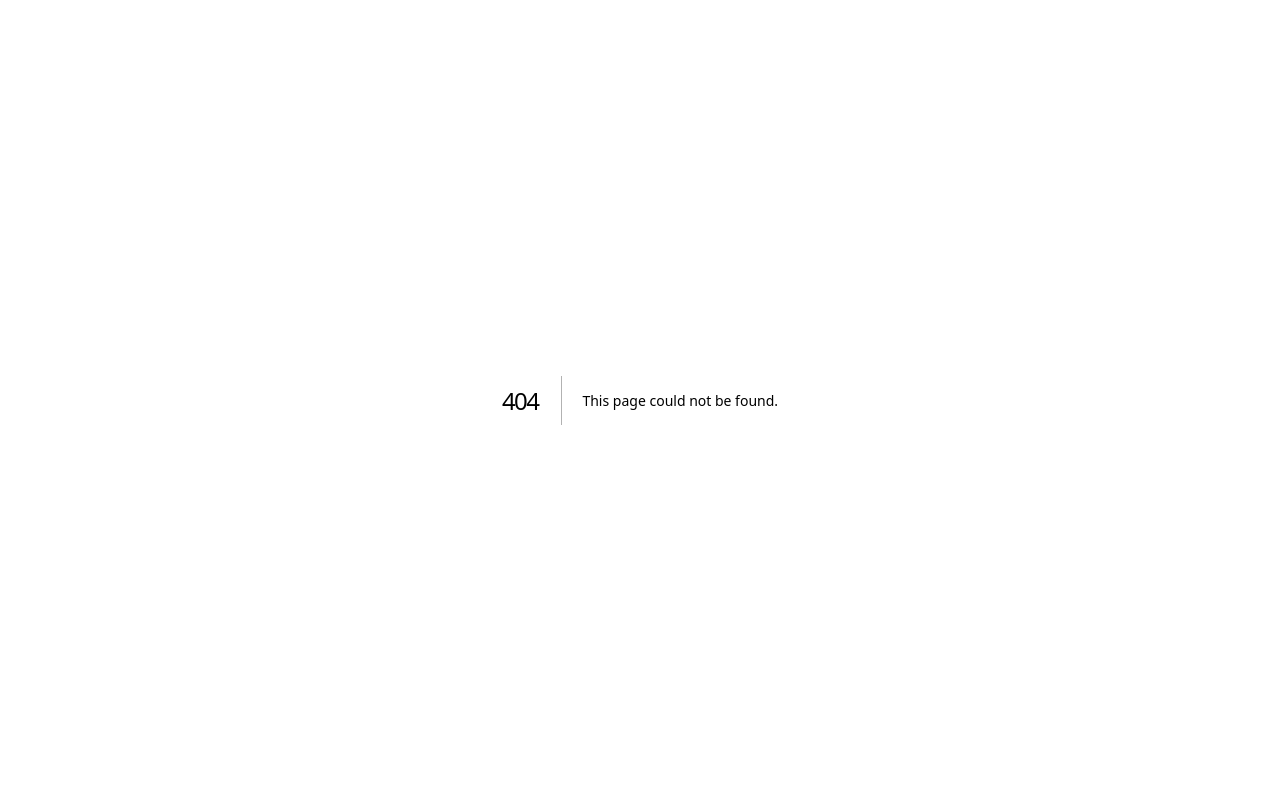
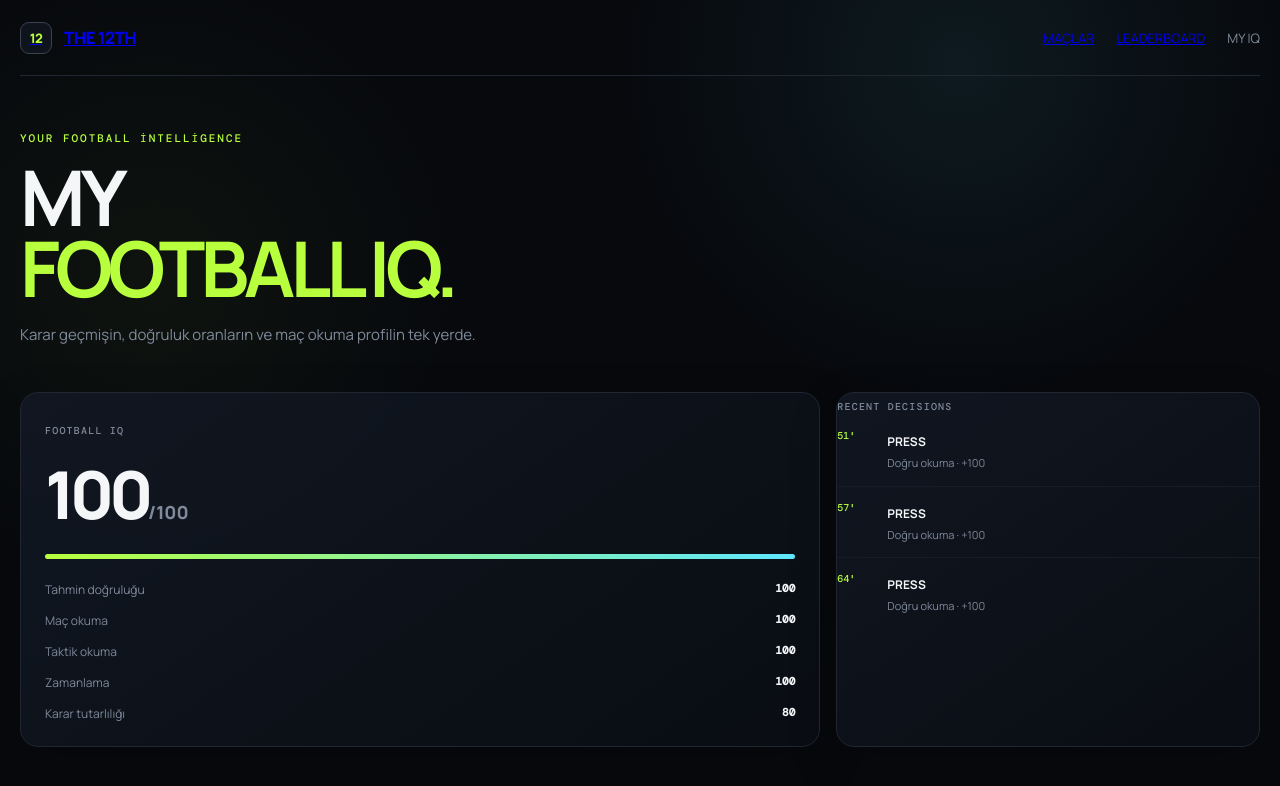
Before and after one commit to omerhayva/the12th, a Next.js app: page /profile in a window 1280 px wide. Before the commit this address had no page. Shown: the top 786 px of the page. Built offline with nearby package versions, Linux system fonts and the light colour scheme.

Commit message:
feat: add Football IQ profile route

```diff
--- /dev/null
+++ b/app/profile/page.tsx
@@ -0,0 +1,10 @@
+import Link from 'next/link';
+import { demoDecisions } from '@/lib/demo-data';
+import { calculateBreakdown, calculateIQ } from '@/lib/scoring';
+
+export default function ProfilePage() {
+  const iq = calculateIQ(demoDecisions);
+  const breakdown = calculateBreakdown(demoDecisions);
+  const rows = [['Tahmin doğruluğu', breakdown.prediction], ['Maç okuma', breakdown.reading], ['Taktik okuma', breakdown.tactical], ['Zamanlama', breakdown.timing], ['Karar tutarlılığı', breakdown.consistency]];
+  return <main className="page"><div className="shell"><nav className="nav"><Link href="/" className="brand"><div className="mark">12</div><span>THE 12TH</span></Link><div className="navRight"><Link href="/matches">MAÇLAR</Link><Link href="/leaderboard">LEADERBOARD</Link><span>MY IQ</span></div></nav><section className="hero"><div><div className="eyebrow">Your football intelligence</div><h1>MY<br/><span style={{color:'var(--green)'}}>FOOTBALL IQ.</span></h1><p className="sub">Karar geçmişin, doğruluk oranların ve maç okuma profilin tek yerde.</p></div></section><div className="grid"><div className="card iq"><span className="label">FOOTBALL IQ</span><div className="iqNum">{iq}<span>/100</span></div><div className="progress"><i style={{width:`${iq}%`}}/></div><div className="rows">{rows.map(([name, value]) => <div className="row" key={name}><span>{name}</span><b>{value}</b></div>)}</div></div><div className="card"><span className="label">RECENT DECISIONS</span>{demoDecisions.map((d) => <div className="event" key={d.id}><span className="time">{d.minute}&apos;</span><div><b>{d.choice}</b><p>{d.points === 100 ? 'Doğru okuma · +100' : 'Yanlış okuma · +35'}</p></div></div>)}</div></div></div></main>;
+}
```
